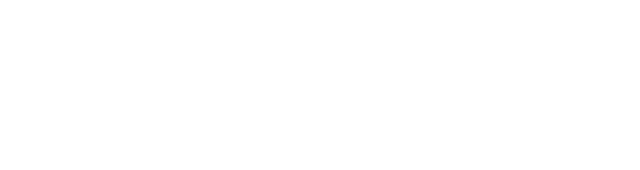
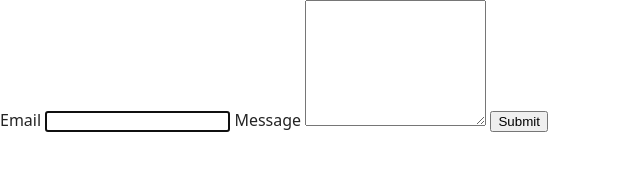
Before and after one commit to anastasiia-amb/goit-js-hw-09, a plain HTML site: page 2-form.html in a window 1280 px wide. Shown: the whole page, without its empty margins (0-640 px from the left). Drawn offline with Linux system fonts and the light colour scheme.

Commit message:
Deploying to gh-pages from @ anastasiia-amb/goit-js-hw-09@790effb48787677c2e78a58c89778e52c1bf9168 🚀

```diff
--- a/2-form.html
+++ b/2-form.html
@@ -6,13 +6,25 @@
     <link rel="icon" type="image/svg+xml" href="/goit-js-hw-09/favicon.svg" />
     <meta name="viewport" content="width=device-width, initial-scale=1.0" />
     <title>Vanilla App Template</title>
-  <script type="module" crossorigin src="/goit-js-hw-09/assets/modulepreload-polyfill-B5Qt9EMX.js"></script>
+  <script type="module" crossorigin src="/goit-js-hw-09/2-form.js"></script>
+  <link rel="modulepreload" crossorigin href="/goit-js-hw-09/assets/modulepreload-polyfill-B5Qt9EMX.js">
   <link rel="stylesheet" crossorigin href="/goit-js-hw-09/assets/styles-DvPDDfy5.css">
 </head>
 
 <body>
 
     <main>
+        <form class="feedback-form" autocomplete="off">
+            <label class="form-label">
+                Email
+                <input type="email" name="email" autofocus />
+            </label>
+            <label class="form-label">
+                Message
+                <textarea name="message" rows="8"></textarea>
+            </label>
+            <button class="form-btn" type="submit">Submit</button>
+        </form>
 
 
     </main>
--- /dev/null
+++ b/2-form.js
@@ -0,0 +1,2 @@
+import"./assets/modulepreload-polyfill-B5Qt9EMX.js";/* empty css                      */const t=document.querySelector(".feedback-form"),m="feedback-form-state";let e={email:"",message:""};const l=localStorage.getItem(m);l&&(e=JSON.parse(l),t.elements.email.value=e.email||"",t.elements.message.value=e.message||"");t.addEventListener("input",a=>{(a.target.name==="email"||a.target.name==="message")&&(e[a.target.name]=a.target.value.trim(),localStorage.setItem(m,JSON.stringify(e)))});t.addEventListener("submit",a=>{if(a.preventDefault(),e.email===""||e.message===""){alert("Fill please all fields");return}console.log("Отримані дані",e),localStorage.removeItem(m),e={email:"",message:""},t.reset()});
+//# sourceMappingURL=2-form.js.map
```
Also changed, not shown: 1 other file.
